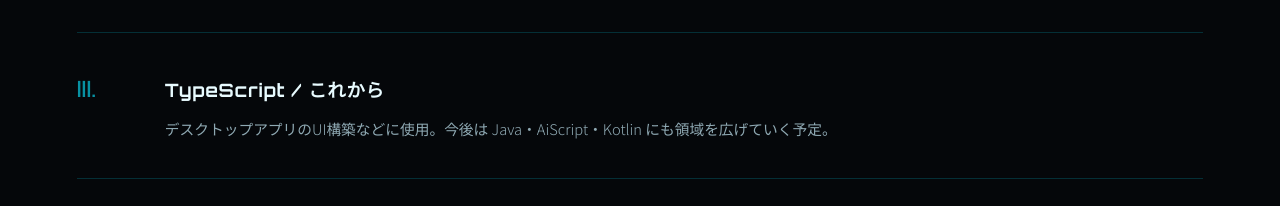
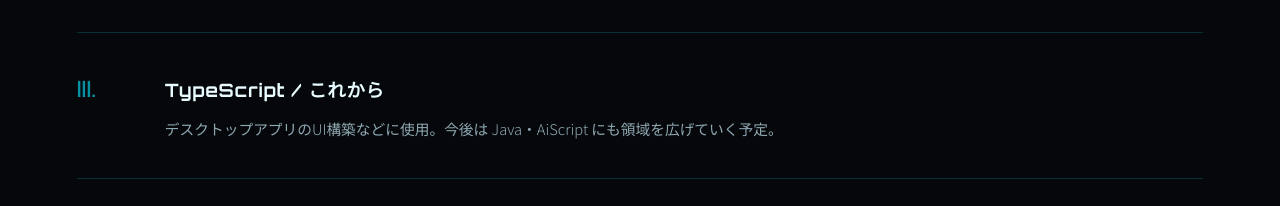
Before and after one commit to QuQuLa89/QuQuLa89.github.io, a plain HTML site: page index.html in a window 1280 px wide. Shown: the part 1948-2154 px from the top of the page. Drawn offline with Linux system fonts and the light colour scheme.

Commit message:
changed text in index.html to remove Kotlin from the list of languages to expand into.

```diff
--- a/index.html
+++ b/index.html
@@ -95,7 +95,7 @@
         <span class="facet-num">III.</span>
         <div class="facet-body">
           <h3>TypeScript / これから</h3>
-          <p>デスクトップアプリのUI構築などに使用。今後は Java・AiScript・Kotlin にも領域を広げていく予定。</p>
+          <p>デスクトップアプリのUI構築などに使用。今後は Java・AiScript にも領域を広げていく予定。</p>
         </div>
       </div>
     </div>
```
